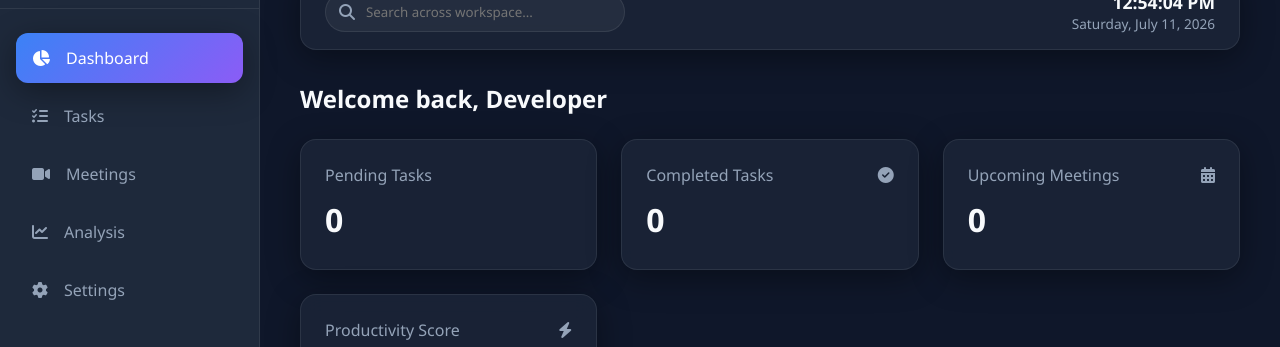
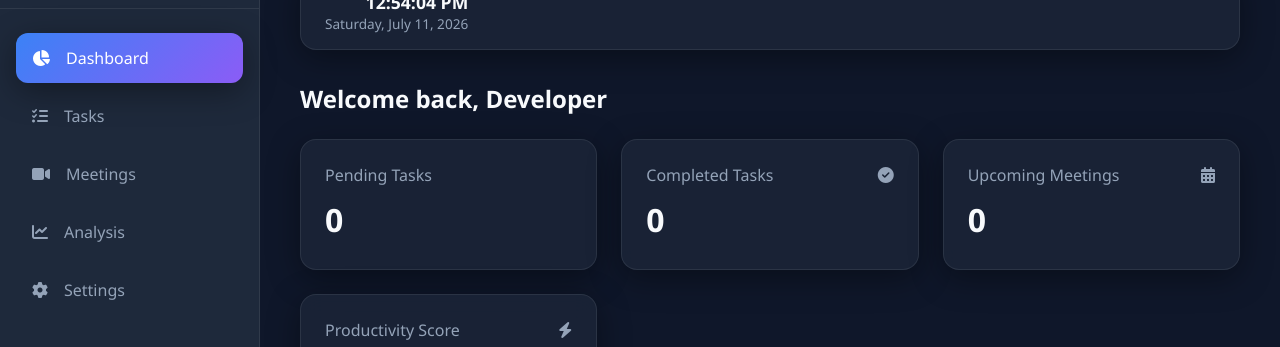
Before and after one commit to vanapallisashivardhan/AI-powered-productivity-workspace, a website: page index.html in a window 1280 px wide. Shown: the part 67-414 px from the top of the page. Drawn offline with Linux system fonts and the light colour scheme.

Commit message:
Update workspace UI and startup script

```diff
--- a/index.html
+++ b/index.html
@@ -140,33 +140,6 @@
 
         #live-date {
             font-size: 0.85rem;
-            color: var(--text-secondary);
-        }
-
-        .search-container {
-            position: relative;
-            width: 300px;
-        }
-
-        .search-container input {
-            width: 100%;
-            padding: 10px 16px 10px 40px;
-            border-radius: 50px;
-            border: 1px solid var(--border-color);
-            background: rgba(0, 0, 0, 0.05);
-            color: var(--text-primary);
-            outline: none;
-        }
-
-        [data-theme="dark"] .search-container input {
-            background: rgba(255, 255, 255, 0.05);
-        }
-
-        .search-container i {
-            position: absolute;
-            left: 14px;
-            top: 50%;
-            transform: translateY(-50%);
             color: var(--text-secondary);
         }
 
@@ -325,10 +298,6 @@
 
     <main class="main-content">
         <header class="navbar">
-            <div class="search-container">
-                <i class="fa-solid fa-magnifying-glass"></i>
-                <input type="text" id="global-search" placeholder="Search across workspace..." oninput="handleGlobalSearch(this.value)">
-            </div>
             <div class="nav-profile">
                 <div class="clock-container">
                     <div id="live-clock">00:00:00 AM</div>
--- a/package.json
+++ b/package.json
@@ -8,8 +8,12 @@
   },
   "dependencies": {
     "cors": "^2.8.6",
+    "dotenv": "^17.4.2",
     "express": "^4.22.2",
     "groq-sdk": "^1.3.0",
     "openai": "^4.50.0"
+  },
+  "devDependencies": {
+    "nodemon": "^3.1.14"
   }
 }
--- a/server.js
+++ b/server.js
@@ -1,12 +1,17 @@
 import express from 'express';
 import cors from 'cors';
 import OpenAI from 'openai';
+import dotenv from 'dotenv'; // 1. Add this line
+
+// 2. Add this line right below your imports to load the keys into process.env
+dotenv.config();
 
 const app = express();
 app.use(cors());
 app.use(express.json());
 app.use(express.static('.'));
 
+// This will now properly fetch your key from the .env file
 const openai = new OpenAI({
     baseURL: "https://openrouter.ai/api/v1",
     apiKey: process.env.OPENROUTER_API_KEY || ""
```
Also changed, not shown: 2 other files.
